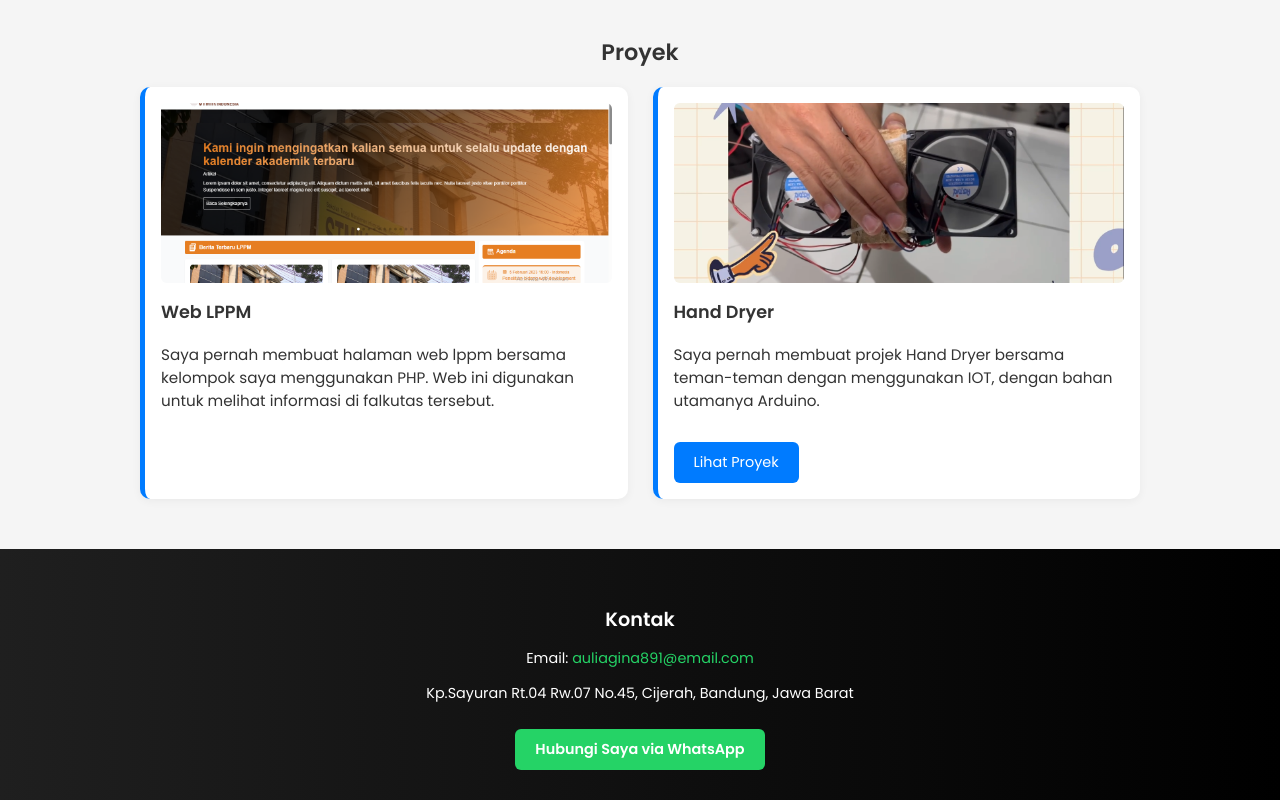
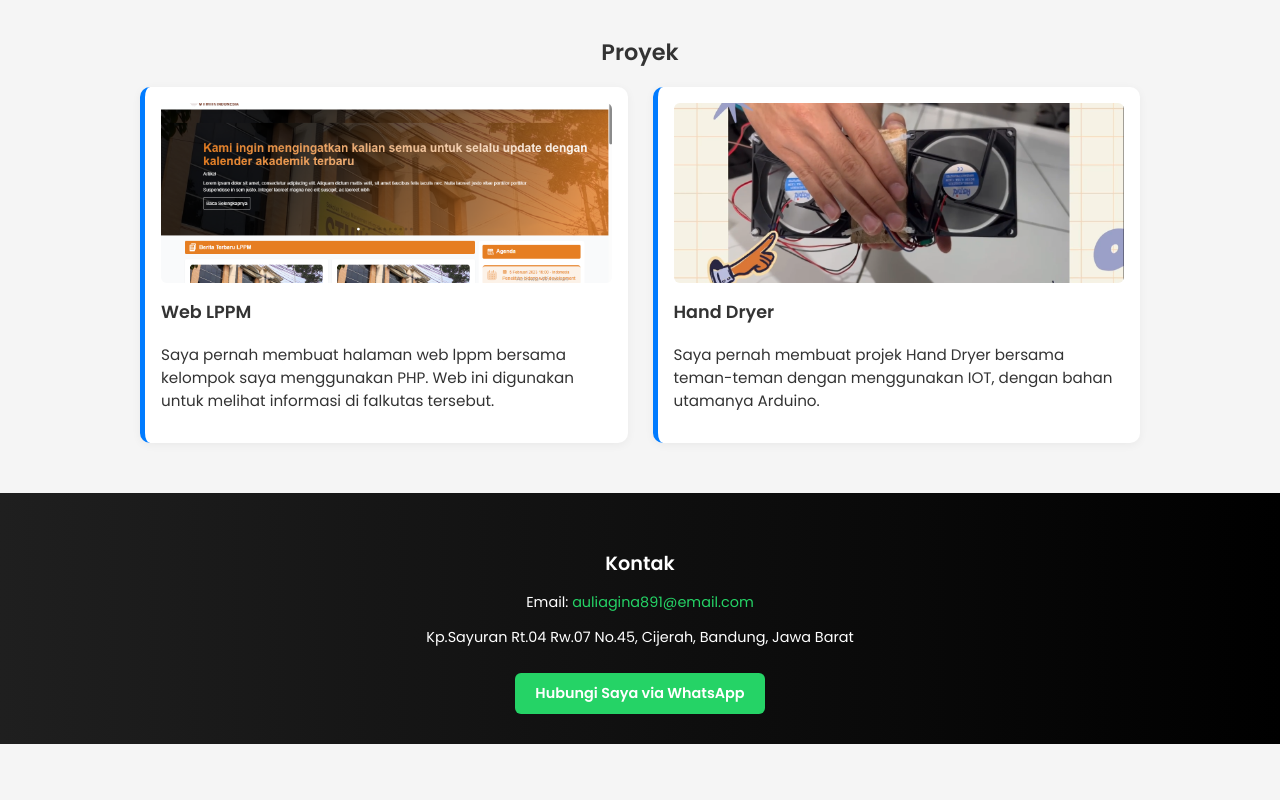
Before and after one commit to gina2305/Portofolio, a plain HTML site: page index.html in a window 1280 px wide. Shown: the part 753-1553 px from the top of the page. After the commit the page ends 1497 px from the top, so only its background shows below. Drawn offline with Linux system fonts and the light colour scheme.

Commit message:
Update index.html

```diff
--- a/index.html
+++ b/index.html
@@ -61,7 +61,6 @@
             <img src="image/iot.png" alt="Website Pribadi" class="project-img">
           <h3>Hand Dryer</h3>
           <p>Saya pernah membuat projek Hand Dryer bersama teman-teman dengan menggunakan IOT, dengan bahan utamanya Arduino.</p>
-          <a href="https://produklandingpage.vercel.app/" target="_blank" class="btn">Lihat Proyek</a>
         </div>
       </div>
     </div>
```
